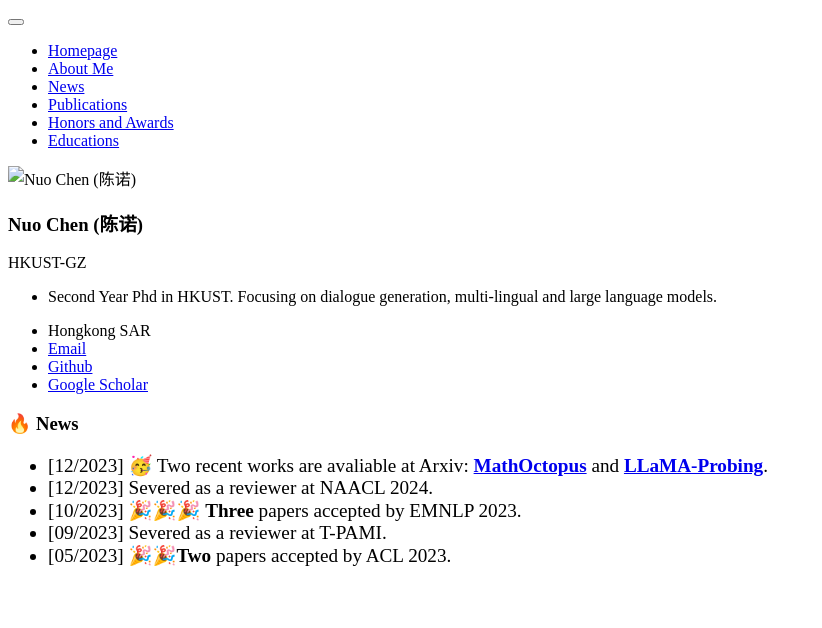
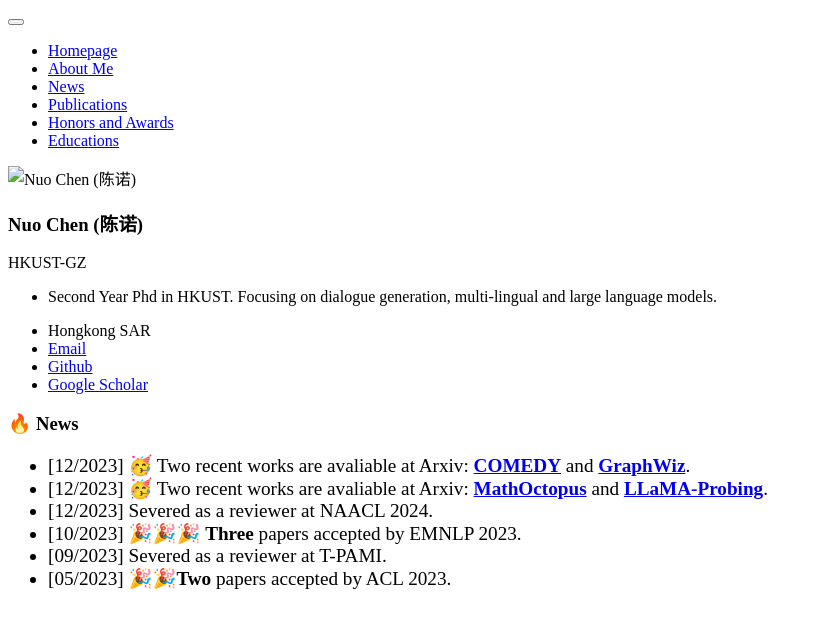
Before and after one commit to jerrynchen/jerrynchen.github.io, a Jekyll site: the page built from _pages/includes/news.md, in a window 1280 px wide. Shown: the top 628 px of the page, without its empty margins (0-822 px from the left). Built offline with Jekyll 4.4.1, drawn with Linux system fonts in a browser that asks for light colours; our own code applies the rules of GitHub Pages for plain Markdown files.

Commit message:
Update news.md

```diff
--- a/_pages/includes/news.md
+++ b/_pages/includes/news.md
@@ -2,6 +2,7 @@
 
 <div class='paper-box-text' style="font-size: larger;" markdown="1">
 
+* [12/2023] 🥳 Two recent works are avaliable at Arxiv: [**COMEDY**](https://github.com/nuochenpku/COMEDY) and [**GraphWiz**](https://graph-wiz.github.io/).
 * [12/2023] 🥳 Two recent works are avaliable at Arxiv: [**MathOctopus**](https://mathoctopus.github.io/) and [**LLaMA-Probing**](https://github.com/nuochenpku/LLaMA_Analysis).
 * [12/2023] Severed as a reviewer at NAACL 2024.
 * [10/2023] 🎉🎉🎉 **Three** papers accepted by EMNLP 2023.
```
